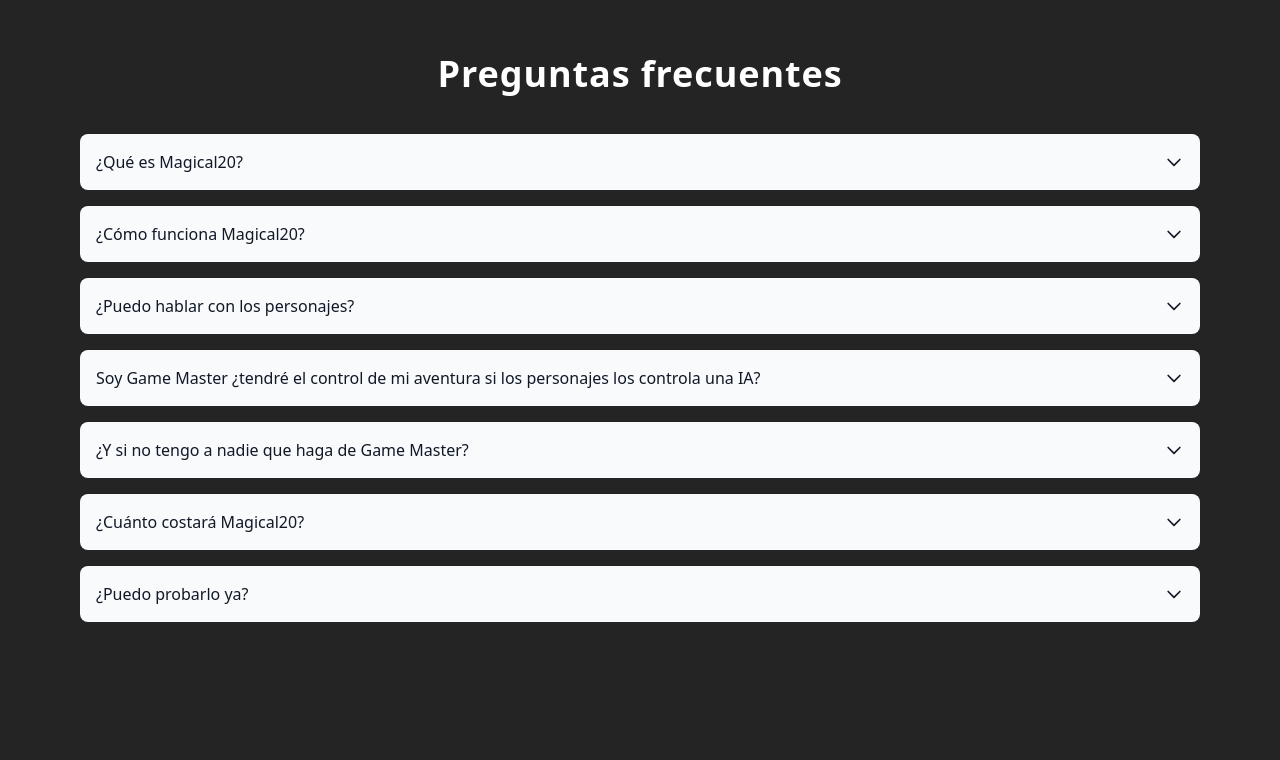
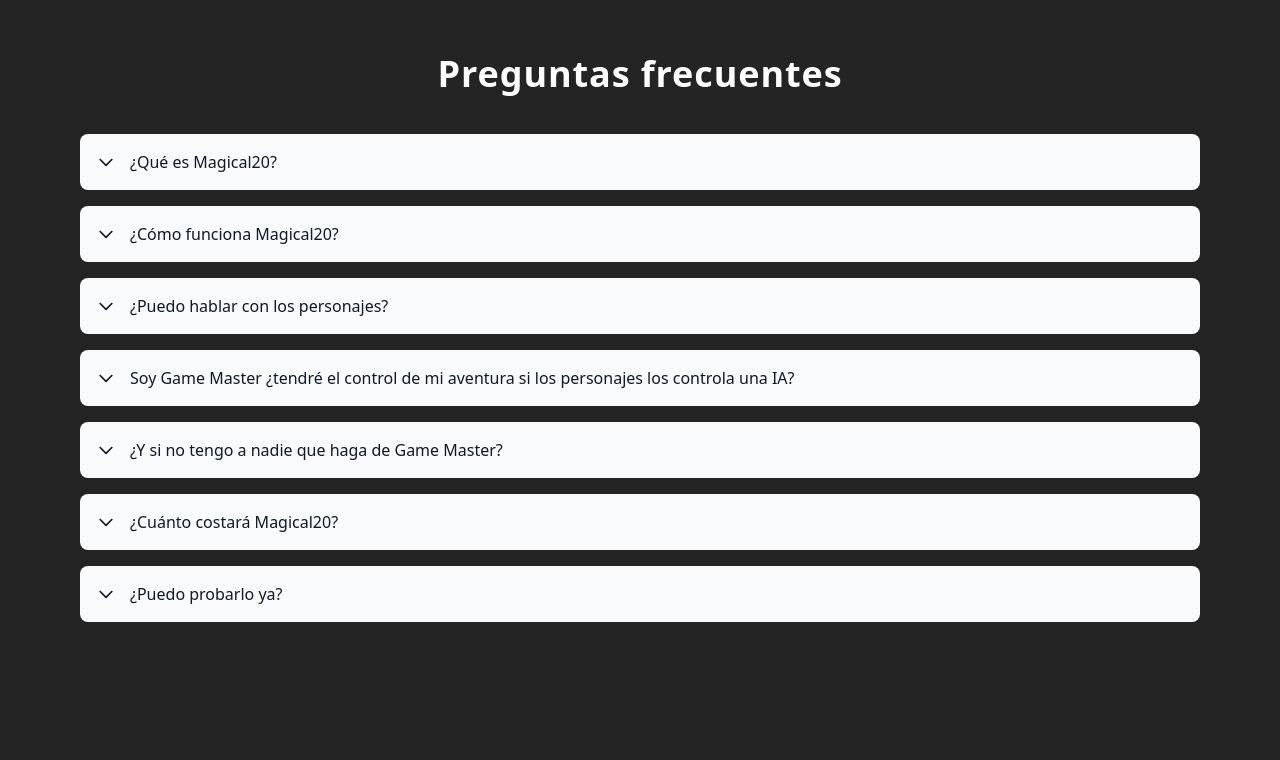
Before and after one commit to rltorresc/Magical20-landingpage, an Astro site: page / in a window 1280 px wide. Shown: the part 2820-3580 px from the top of the page. Built offline with nearby package versions, Linux system fonts and the light colour scheme; Astro itself is replaced by a stand-in of ours.

Commit message:
changes faq file

```diff
--- a/src/components/Preguntas.astro
+++ b/src/components/Preguntas.astro
@@ -6,12 +6,10 @@
   </h3>
   <details class="group [&_summary::-webkit-details-marker]:hidden">
     <summary
-      class="flex cursor-pointer items-center justify-between gap-1.5 rounded-lg bg-gray-50 p-4 text-gray-900"
+      class="flex cursor-pointer items-center gap-1.5 rounded-lg bg-gray-50 p-4 text-gray-900"
     >
-      <h2 class="font-medium">¿Qué es Magical20?</h2>
-
       <svg
-        class="h-5 w-5 shrink-0 transition duration-300 group-open:-rotate-180"
+        class="h-5 w-5 shrink-0 transition duration-300 group-open:-rotate-180 mr-2"
         xmlns="http://www.w3.org/2000/svg"
         fill="none"
         viewBox="0 0 24 24"
@@ -23,6 +21,7 @@
           stroke-width="2"
           d="M19 9l-7 7-7-7"></path>
       </svg>
+      <h2 class="font-medium">¿Qué es Magical20?</h2>
     </summary>
 
     <p class="mt-4 px-4 leading-relaxed text-white-700">
@@ -40,12 +39,10 @@
 
   <details class="group [&_summary::-webkit-details-marker]:hidden">
     <summary
-      class="flex cursor-pointer items-center justify-between gap-1.5 rounded-lg bg-gray-50 p-4 text-gray-900"
+      class="flex cursor-pointer items-center gap-1.5 rounded-lg bg-gray-50 p-4 text-gray-900"
     >
-      <h2 class="font-medium">¿Cómo funciona Magical20?</h2>
-
       <svg
-        class="h-5 w-5 shrink-0 transition duration-300 group-open:-rotate-180"
+        class="h-5 w-5 shrink-0 transition duration-300 group-open:-rotate-180 mr-2"
         xmlns="http://www.w3.org/2000/svg"
         fill="none"
         viewBox="0 0 24 24"
@@ -57,6 +54,7 @@
           stroke-width="2"
           d="M19 9l-7 7-7-7"></path>
       </svg>
+      <h2 class="font-medium">¿Cómo funciona Magical20?</h2>
     </summary>
 
     <p class="mt-4 px-4 leading-relaxed text-white-700">
@@ -81,12 +79,10 @@
   </details>
   <details class="group [&_summary::-webkit-details-marker]:hidden">
     <summary
-      class="flex cursor-pointer items-center justify-between gap-1.5 rounded-lg bg-gray-50 p-4 text-gray-900"
+      class="flex cursor-pointer items-center gap-1.5 rounded-lg bg-gray-50 p-4 text-gray-900"
     >
-      <h2 class="font-medium">¿Puedo hablar con los personajes?</h2>
-
       <svg
-        class="h-5 w-5 shrink-0 transition duration-300 group-open:-rotate-180"
+        class="h-5 w-5 shrink-0 transition duration-300 group-open:-rotate-180 mr-2"
         xmlns="http://www.w3.org/2000/svg"
         fill="none"
         viewBox="0 0 24 24"
@@ -98,6 +94,7 @@
           stroke-width="2"
           d="M19 9l-7 7-7-7"></path>
       </svg>
+      <h2 class="font-medium">¿Puedo hablar con los personajes?</h2>
     </summary>
 
     <p class="mt-4 px-4 leading-relaxed text-white-700">
@@ -116,15 +113,10 @@
   </details>
   <details class="group [&_summary::-webkit-details-marker]:hidden">
     <summary
-      class="flex cursor-pointer items-center justify-between gap-1.5 rounded-lg bg-gray-50 p-4 text-gray-900"
+      class="flex cursor-pointer items-center gap-1.5 rounded-lg bg-gray-50 p-4 text-gray-900"
     >
-      <h2 class="font-medium">
-        Soy Game Master ¿tendré el control de mi aventura si los personajes los
-        controla una IA?
-      </h2>
-
       <svg
-        class="h-5 w-5 shrink-0 transition duration-300 group-open:-rotate-180"
+        class="h-5 w-5 shrink-0 transition duration-300 group-open:-rotate-180 mr-2"
         xmlns="http://www.w3.org/2000/svg"
         fill="none"
         viewBox="0 0 24 24"
@@ -136,6 +128,10 @@
           stroke-width="2"
           d="M19 9l-7 7-7-7"></path>
       </svg>
+      <h2 class="font-medium">
+        Soy Game Master ¿tendré el control de mi aventura si los personajes los
+        controla una IA?
+      </h2>
     </summary>
 
     <p class="mt-4 px-4 leading-relaxed text-white-700">
@@ -158,14 +154,10 @@
   </details>
   <details class="group [&_summary::-webkit-details-marker]:hidden">
     <summary
-      class="flex cursor-pointer items-center justify-between gap-1.5 rounded-lg bg-gray-50 p-4 text-gray-900"
+      class="flex cursor-pointer items-center gap-1.5 rounded-lg bg-gray-50 p-4 text-gray-900"
     >
-      <h2 class="font-medium">
-        ¿Y si no tengo a nadie que haga de Game Master?
-      </h2>
-
       <svg
-        class="h-5 w-5 shrink-0 transition duration-300 group-open:-rotate-180"
+        class="h-5 w-5 shrink-0 transition duration-300 group-open:-rotate-180 mr-2"
         xmlns="http://www.w3.org/2000/svg"
         fill="none"
         viewBox="0 0 24 24"
@@ -177,6 +169,9 @@
           stroke-width="2"
           d="M19 9l-7 7-7-7"></path>
       </svg>
+      <h2 class="font-medium">
+        ¿Y si no tengo a nadie que haga de Game Master?
+      </h2>
     </summary>
 
     <p class="mt-4 px-4 leading-relaxed text-white-700">
@@ -199,12 +194,10 @@
   </details>
   <details class="group [&_summary::-webkit-details-marker]:hidden">
     <summary
-      class="flex cursor-pointer items-center justify-between gap-1.5 rounded-lg bg-gray-50 p-4 text-gray-900"
+      class="flex cursor-pointer items-center gap-1.5 rounded-lg bg-gray-50 p-4 text-gray-900"
     >
-      <h2 class="font-medium">¿Cuánto costará Magical20?</h2>
-
       <svg
-        class="h-5 w-5 shrink-0 transition duration-300 group-open:-rotate-180"
+        class="h-5 w-5 shrink-0 transition duration-300 group-open:-rotate-180 mr-2"
         xmlns="http://www.w3.org/2000/svg"
         fill="none"
         viewBox="0 0 24 24"
@@ -216,6 +209,7 @@
           stroke-width="2"
           d="M19 9l-7 7-7-7"></path>
       </svg>
+      <h2 class="font-medium">¿Cuánto costará Magical20?</h2>
     </summary>
 
     <p class="mt-4 px-4 leading-relaxed text-white-700">
@@ -237,12 +231,10 @@
   </details>
   <details class="group [&_summary::-webkit-details-marker]:hidden">
     <summary
-      class="flex cursor-pointer items-center justify-between gap-1.5 rounded-lg bg-gray-50 p-4 text-gray-900"
+      class="flex cursor-pointer items-center gap-1.5 rounded-lg bg-gray-50 p-4 text-gray-900"
     >
-      <h2 class="font-medium">¿Puedo probarlo ya?</h2>
-
       <svg
-        class="h-5 w-5 shrink-0 transition duration-300 group-open:-rotate-180"
+        class="h-5 w-5 shrink-0 transition duration-300 group-open:-rotate-180 mr-2"
         xmlns="http://www.w3.org/2000/svg"
         fill="none"
         viewBox="0 0 24 24"
@@ -254,6 +246,8 @@
           stroke-width="2"
           d="M19 9l-7 7-7-7"></path>
       </svg>
+
+      <h2 class="font-medium">¿Puedo probarlo ya?</h2>
     </summary>
 
     <p class="mt-4 px-4 leading-relaxed text-white-700">
```
